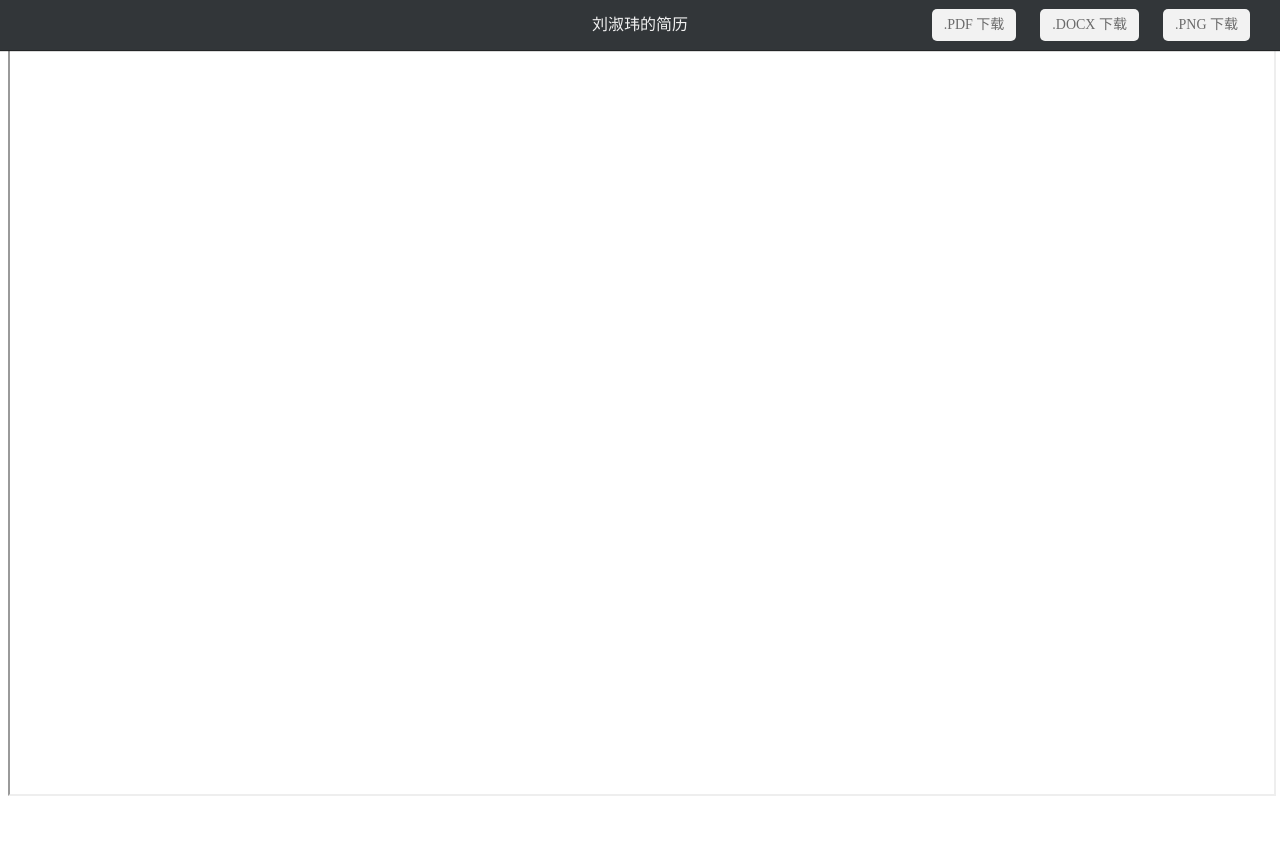
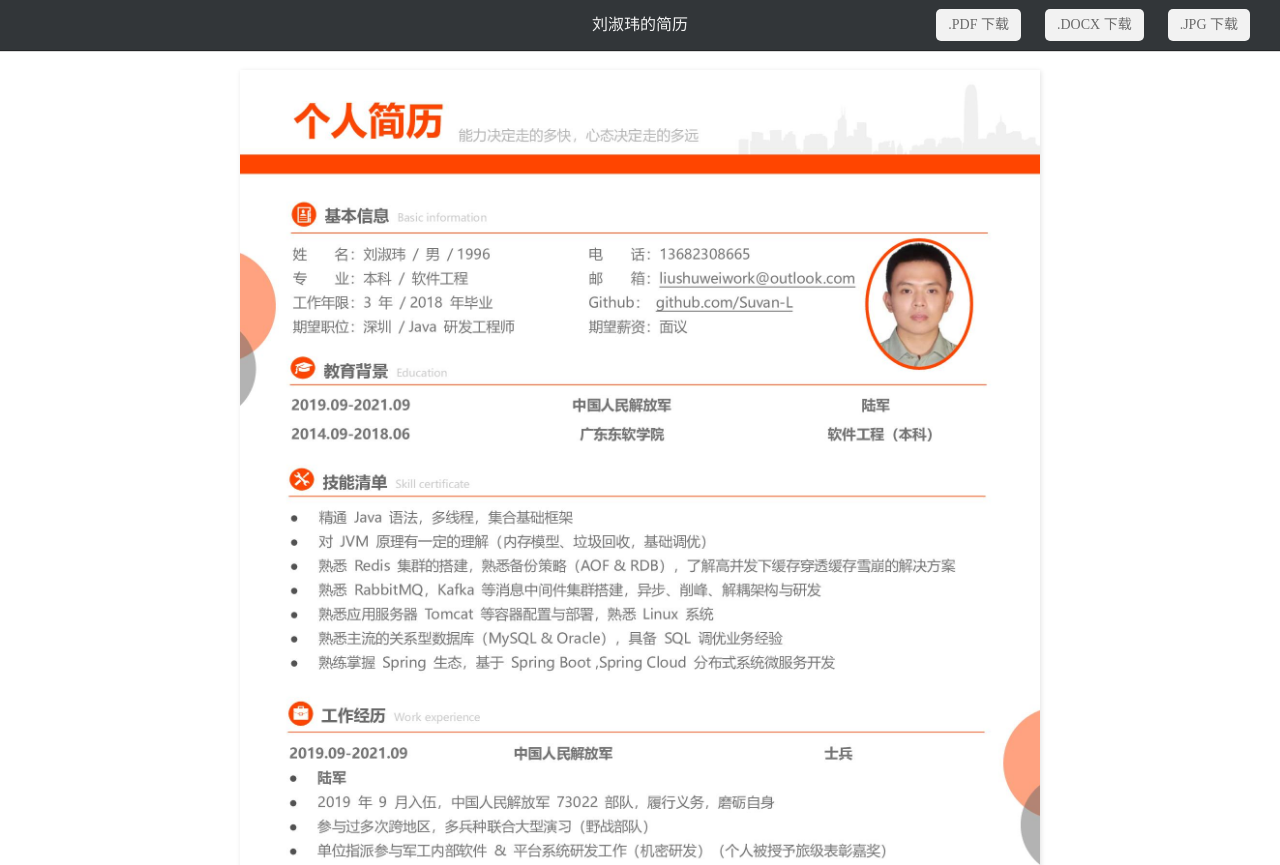
Before and after one commit to Suvan-L/resume, a plain HTML site: page index.html in a window 1280 px wide. Shown: the top 865 px of the page. Before the commit the page ends 804 px from the top, so only its background shows below. Drawn offline with Linux system fonts and the light colour scheme.

Commit message:
update index.html

```diff
--- a/index.html
+++ b/index.html
@@ -25,10 +25,12 @@
         <div class="top-download">
             <a href="resume/刘淑玮_本科_3 年经验_ Java 研发工程师_13682308665.pdf" download="刘淑玮_软件研发工程师.pdf"><span>.PDF 下载</span></a>
             <a href="resume/刘淑玮_本科_3 年经验_ Java 研发工程师_13682308665.docx" download="刘淑玮_软件研发工程师.docx"><span>.DOCX 下载</span></a>
-            <a href="resume/刘淑玮_本科_3 年经验_ Java 研发工程师_13682308665.png" download="刘淑玮_软件研发工程师.png"><span>.PNG 下载</span></a>
+            <a href="resume/刘淑玮_本科_3 年经验_ Java 研发工程师_13682308665.jpg" download="刘淑玮_软件研发工程师.png"><span>.JPG 下载</span></a>
         </div>
     </div>
 
-   <iframe src="resume/刘淑玮_本科_3 年经验_ Java 研发工程师_13682308665.pdf" width="100%" height="100%"></iframe>
+   <div id="wrapper">
+	<img style="max-width:100%;overflow:hidden;" src="resume/刘淑玮_本科_3 年经验_ Java 研发工程师_13682308665.jpg" alt="">
+   </div>
 </body>
 </html>
```
Also changed, not shown: resume/刘淑玮_本科_3 年经验_ Java 研发工程师_13682308665.jpg (added), resume/刘淑玮_本科_3 年经验_ Java 研发工程师_13682308665.png (deleted), resume/刘淑玮_本科_3 年经验_ Java 研发工程师_13682308665_01.jpg (added), resume/刘淑玮_本科_3 年经验_ Java 研发工程师_13682308665_02.jpg (added), resume/刘淑玮_本科_3 年经验_ Java 研发工程师_13682308665_03.jpg (added), resume/刘淑玮_本科_3 年经验_ Java 研发工程师_13682308665_2.jpg (added).
